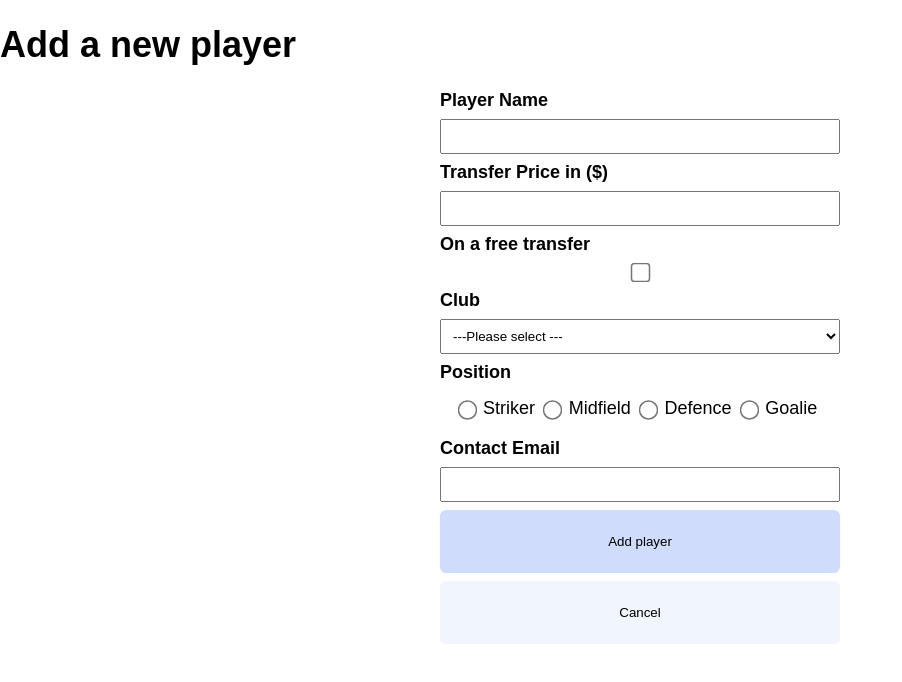
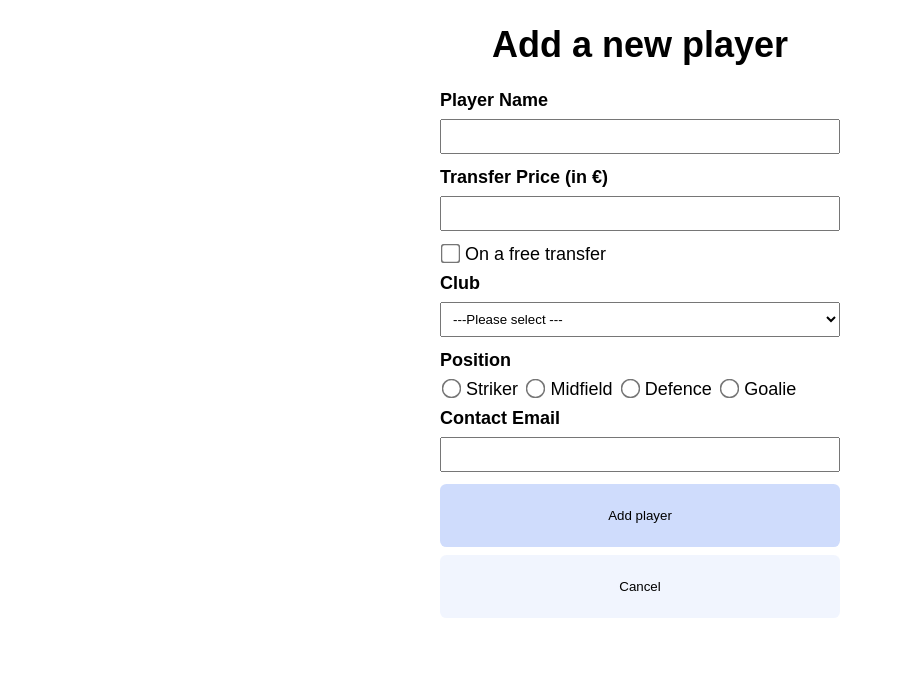
Before and after one commit to miriamhaenle/react-soccer-app, a React (Create React App) app: page / in a window 1280 px wide. Shown: the top 682 px of the page, without its empty margins (0-902 px from the left). Built offline with nearby package versions, Linux system fonts and the light colour scheme.

Commit message:
Updated the form design

```diff
--- a/src/App.js
+++ b/src/App.js
@@ -42,20 +42,23 @@ function App() {
           onChange={updatePlayer}
           value={player.name}
         />
-        <label htmlFor="price">Transfer Price in ($)</label>
+        <label htmlFor="price">Transfer Price (in €)</label>
         <input
           type="name"
           name="price"
           onChange={updatePlayer}
           value={player.price}
+          disabled={player.free_transfer}
         />
-        <label htmlFor="free_transfer">On a free transfer</label>
+        <label>
           <input
             type="checkbox"
             name="free_transfer"
             onChange={updatePlayer}
             value={player.free_transfer}
           />
+          <span>On a free transfer</span>
+        </label>
         <label htmlFor="club">Club</label>
         <select
           name="club"
@@ -73,8 +76,9 @@ function App() {
           <option value="fc_st_pauli">FC St. Pauli</option>
         </select>
 
-        <label htmlFor="position">Position</label>
         <fieldset>
+          <legend>Position</legend>
+          <label>
             <input
               type="radio"
               name="position"
@@ -83,6 +87,8 @@ function App() {
               checked={player.position === 'striker'}
             />
             Striker
+          </label>
+          <label>
             <input
               type="radio"
               name="position"
@@ -91,6 +97,8 @@ function App() {
               checked={player.position === 'midfield'}
             />
             Midfield
+          </label>
+          <label>
             <input
               type="radio"
               name="position"
@@ -99,6 +107,8 @@ function App() {
               checked={player.position === 'defence'}
             />
             Defence
+          </label>
+          <label>
             <input
               type="radio"
               name="position"
@@ -107,6 +117,7 @@ function App() {
               checked={player.position === 'goalie'}
             />
             Goalie
+          </label>
         </fieldset>
 
         <label htmlFor="email">Contact Email</label>
@@ -132,24 +143,41 @@ const Form = styled.form`
   margin: 0 auto;
   max-width: 25rem;
 
-  label {
+  label,
+  legend {
     font-weight: bold;
+    span {
+      font-weight: normal;
+    }
+  }
+
+  legend {
+    margin-bottom: 0.5rem;
+    padding: 0;
   }
 
   input,
   select {
     padding: 0.5rem;
+    margin-bottom: 0.3rem;
   }
 
   fieldset {
     border: none;
     display: flex;
     gap: 0.4rem;
+    padding: 0;
+    margin: 0;
+  }
+
+  fieldset > label {
+    font-weight: normal;
   }
 
   input[type='radio'],
   input[type='checkbox'] {
     transform: scale(1.5);
+    margin-right: 0.5rem;
   }
 `;
 
--- a/src/GlobalStyles.js
+++ b/src/GlobalStyles.js
@@ -12,4 +12,8 @@ body {
   margin: 0;
   padding: 0;
 }
+
+h1 {
+  text-align: center;
+}
 `;
```
Lines whose indentation alone changed are shown as unchanged.
